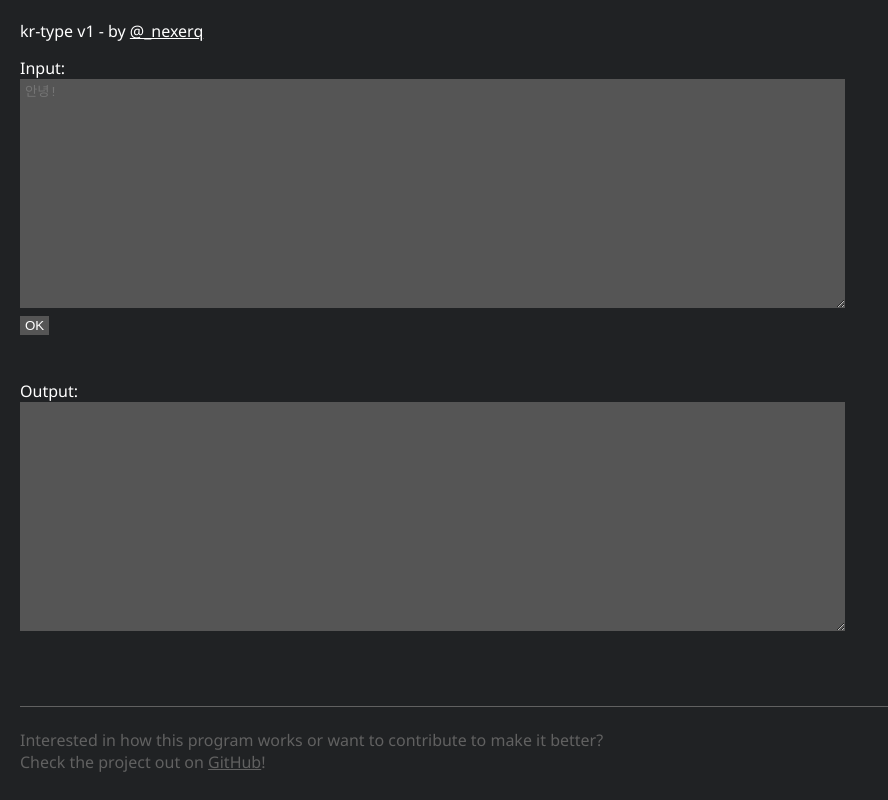
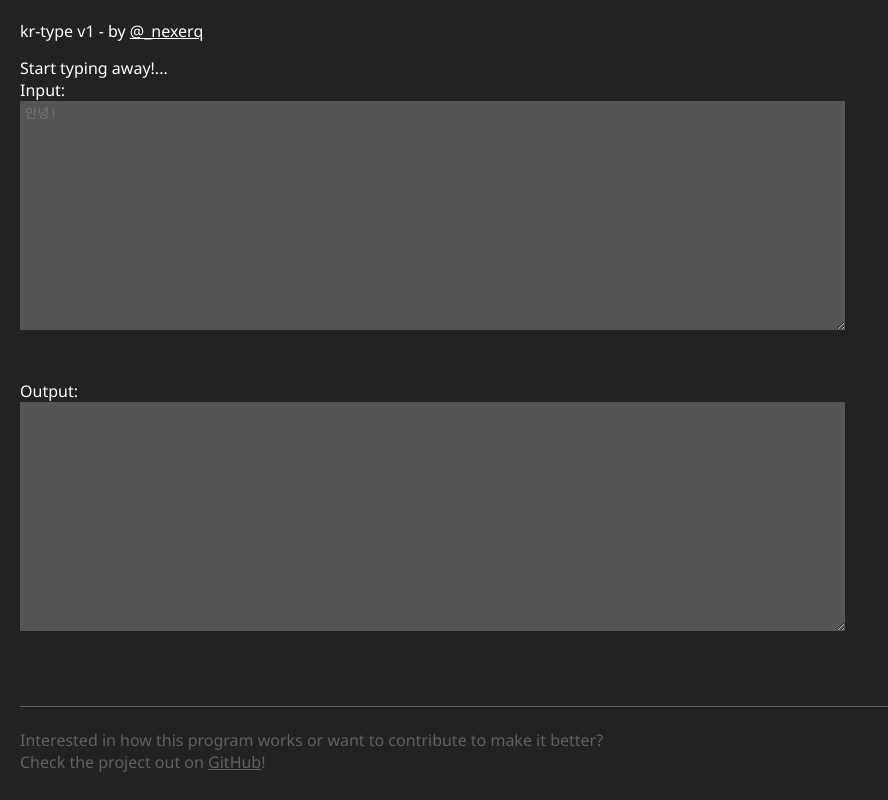
Before and after one commit to nicholastay/kr-type, a plain HTML site: page index.html in a window 1280 px wide. Shown: the whole page, without its empty margins (0-888 px from the left). Drawn offline with Linux system fonts and the light colour scheme.

Commit message:
Auto convert

```diff
--- a/index.html
+++ b/index.html
@@ -51,9 +51,9 @@
 		</p>
 
 		<p>
+			Start typing away!...<br>
 			<label for="input">Input: </label><br>
-			<textarea id="input" placeholder="안녕!" rows="15" cols="100"></textarea><br>
-			<button id="okbutton" onclick="convert()">OK</button>
+			<textarea id="input" onkeyup="convert()" placeholder="안녕!" rows="15" cols="100"></textarea><br>
 		</p>
 
 		<p>
```
